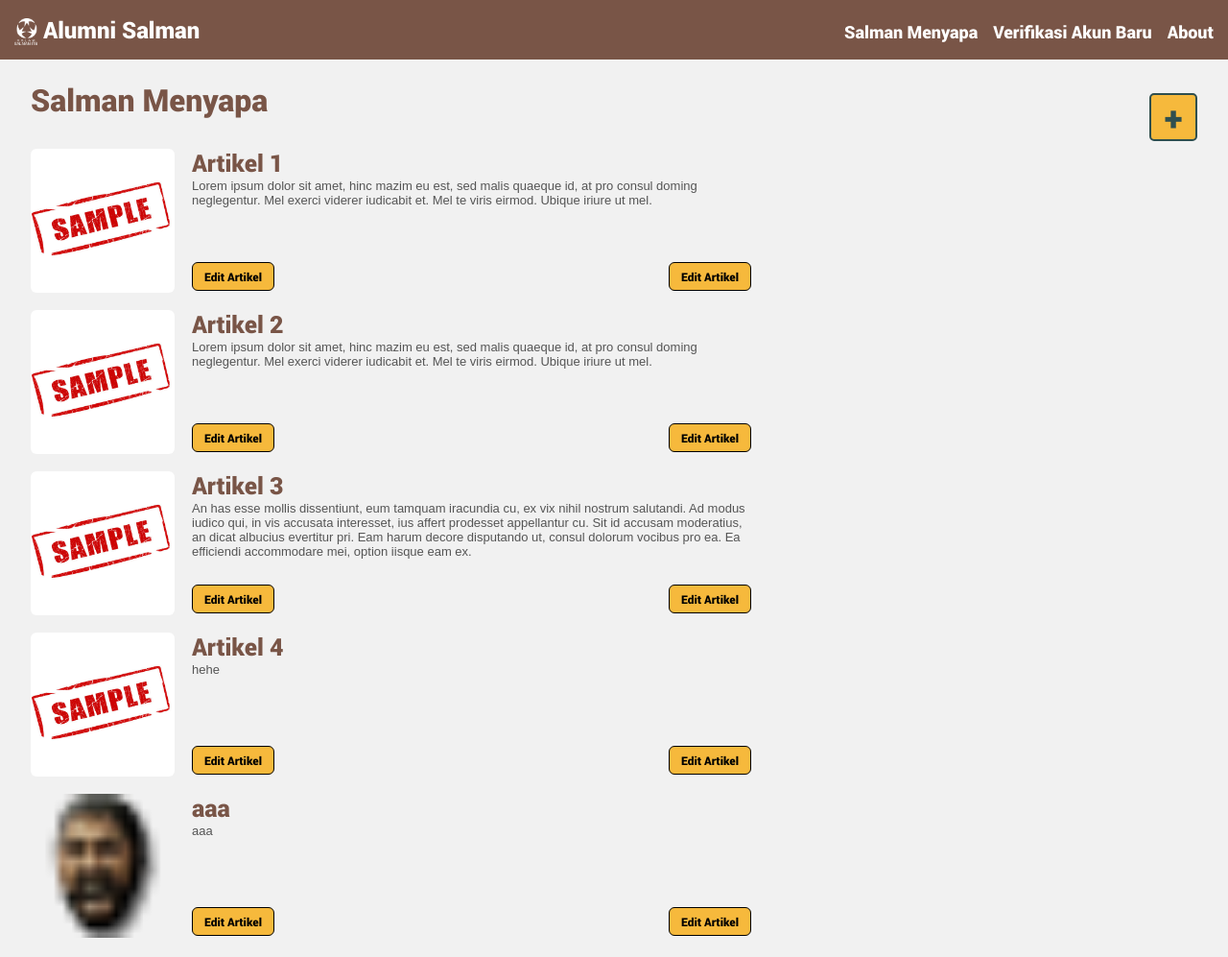
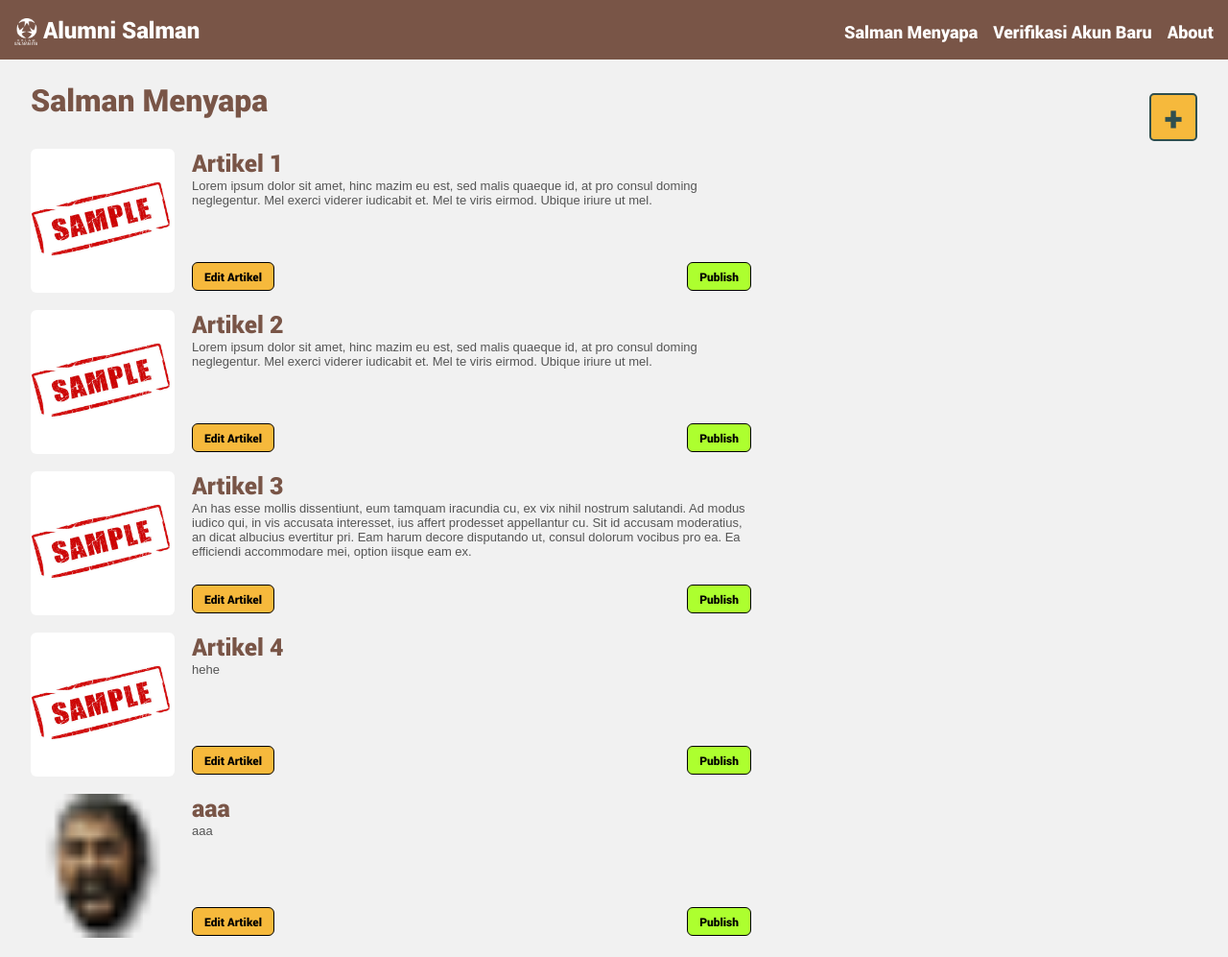
Before and after one commit to rozium/salman-admin, a Django app: page /menyapa/list/ in a window 1280 px wide. Shown: the whole page at 96% size. Run offline with Django 3.2, Linux system fonts and the light colour scheme; a user stored in the database is signed in; data comes from the database, SQL or seed files in the repository; some libraries are stand-ins or nearby versions.

Commit message:
implement publish or not

```diff
--- a/alumni/static/css/app.css
+++ b/alumni/static/css/app.css
@@ -73,6 +73,21 @@ ul {
   margin-top: -36px;
 }
 
+.buttonPublish {
+  cursor: pointer;
+  border-radius: 6px;
+  border-color: black;
+  border-style: solid;
+  border-width: 1px;
+  text-align: center;
+  font-size: 12px;
+  padding: 6px 12px;
+  float: right;
+  margin-top: 12px;
+  margin-left: auto;
+  font-family: Roboto-Black;
+}
+
 .buttonConfirm,
 .buttonLogin {
   cursor: pointer;
@@ -96,6 +111,7 @@ ul {
   margin-top: 12px;
 }
 
+.buttonPublish span,
 .buttonConfirm span,
 .buttonLogin span {
   display: inline-block;
@@ -103,6 +119,7 @@ ul {
   transition: 0.5s;
 }
 
+.buttonPublish span:after,
 .buttonConfirm span:after,
 .buttonLogin span:after {
   content: '\00bb';
@@ -113,11 +130,13 @@ ul {
   transition: 0.5s;
 }
 
+.buttonPublish:hover span,
 .buttonConfirm:hover span,
 .buttonLogin:hover span {
   padding-right: 25px;
 }
 
+.buttonPublish:hover span:after,
 .buttonConfirm:hover span:after,
 .buttonLogin:hover span:after {
   opacity: 1;
--- a/alumni/templates/menyapa_list.html
+++ b/alumni/templates/menyapa_list.html
@@ -123,7 +123,11 @@
     					<form action="{% url 'menyapaEdit' articleClip.article_id %}" method="get">
                             <button type="submit" class="buttonLogin" style="font-size: 12px; font-family: Roboto-Black; padding: 6px 12px;"><span>Edit Artikel </span></button>
                         </form>
-                        <button type="submit" class="buttonLogin" style="margin-left: auto;font-size: 12px; font-family: Roboto-Black; padding: 6px 12px;"><span>Edit Artikel </span></button>
+                        {% if articleClip.published %}
+                        <button value="{{ articleClip.article_id }}" id="published_{{articleClip.article_id}}" class="buttonPublish" style="background-color: greenyellow"><span>Publish </span></button>
+                        {% else %}
+                        <button value="{{ articleClip.article_id }}" id="published_{{articleClip.article_id}}" class="buttonPublish" style="background-color: orangered"><span>Publish </span></button>
+                        {% endif %}
                     </div>
 				</div>
 			</li>
@@ -143,5 +147,23 @@
 	$("button.article-clip-edit").click(function() {
 		window.location.assign()
 	})
+    $(".buttonPublish").click(function() {
+        id = $(this).attr("value");
+        $.ajax({
+          url: '{% url "menyapaPublish" %}',
+          data: {
+            'id': id,
+          },
+          dataType: 'json',
+          success: function (data) {
+            // alert(data.msg);
+            if (data.published) {
+                $("#published_"+id).css("background-color", "greenyellow");
+            } else {
+                $("#published_"+id).css("background-color", "orangered");
+            }
+          }
+        });
+    })
 </script>
 {% endblock %}
--- a/alumni/urls.py
+++ b/alumni/urls.py
@@ -12,6 +12,7 @@ from .views import (
     menyapaPage,
     menyapaList,
     menyapaEdit,
+    menyapaPublish,
     menyapaEditSave,
     menyapaEditImage,
     menyapaEditImageSave,
@@ -48,6 +49,7 @@ urlpatterns = [
 
     url(r'^menyapa/page/$', menyapaPage, name='menyapaPage'),
     url(r'^menyapa/list/$', menyapaList, name='menyapaList'),
+    url(r'^menyapa/publish/$', menyapaPublish, name='menyapaPublish'),
     url(r'^menyapa/edit/(?P<article_id>\d+)/$', menyapaEdit, name='menyapaEdit'),
     url(r'^menyapa/save/$', menyapaEditSave, name='menyapaEditSave'),
     url(r'^menyapa/image/edit/(?P<article_id>\d+)/$', menyapaEditImage, name='menyapaEditImage'),
--- a/alumni/views.py
+++ b/alumni/views.py
@@ -221,6 +221,27 @@ def menyapaList(request):
         return render(request, 'menyapa_list.html', context)
     else:
         return redirect("/login/")
+
+def menyapaPublish(request):
+    if request.user.is_authenticated:
+        id = request.GET.get('id', None)
+
+        artikel = ArticleClip.objects.filter(pk=id)
+        if not artikel.values()[0]["published"]:
+            artikel.update(published=True)
+            published = True
+            msg = 'Artikel berhasil di-publish!'
+        else:
+            artikel.update(published=False)
+            published = False
+            msg = 'Artikel berhasil di-unpublish!'
+        data = {
+            'published' : published,
+            'msg' : msg
+        }
+        return JsonResponse(data)
+    else:
+        return JsonResponse({'error': 'Error!'})
 
 ###################################################
 ####################### API #######################
```
Also changed, not shown: 2 other files.
